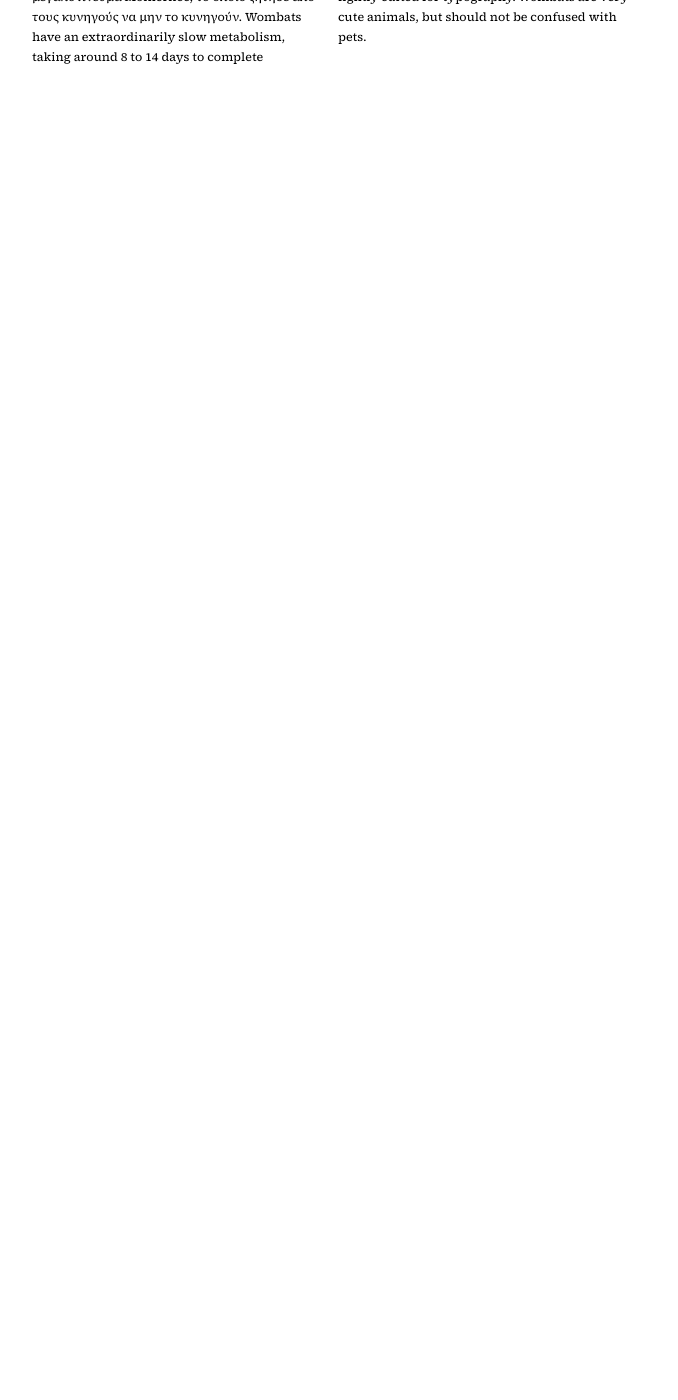
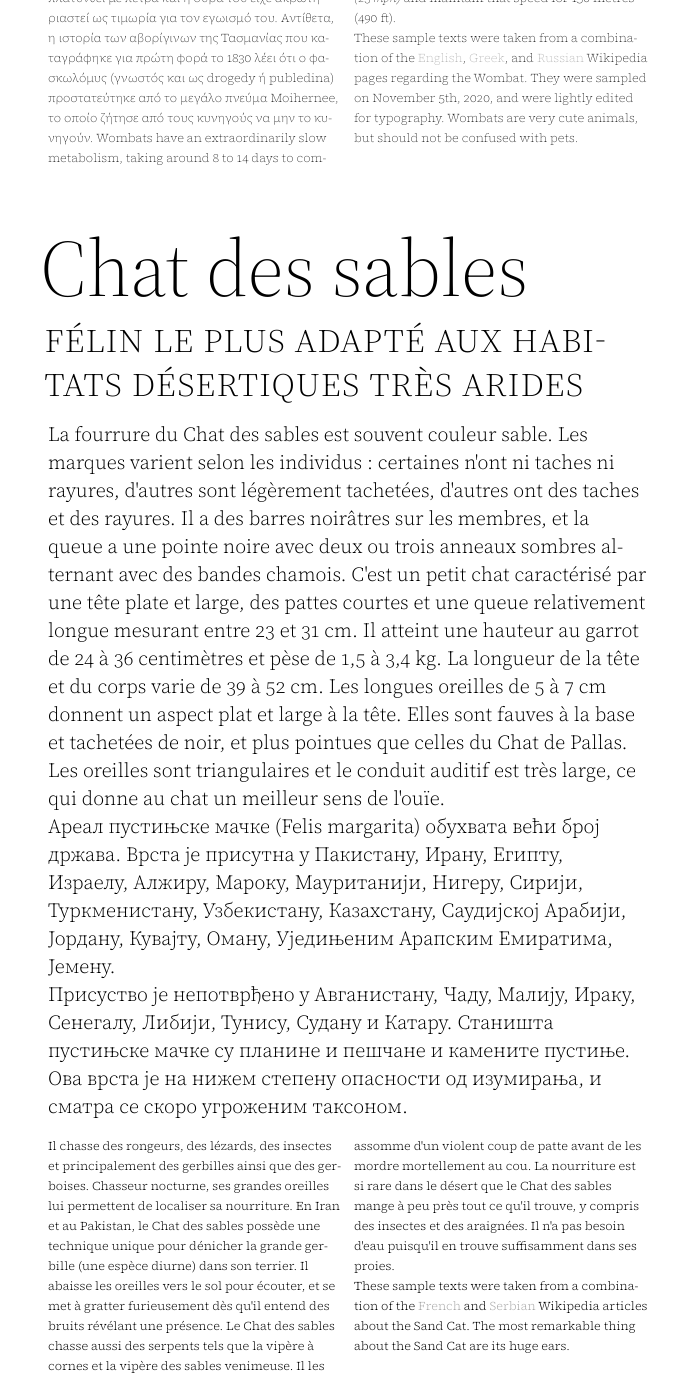
Before and after one commit to nicksherman/frankrolf.github.io, a Jekyll site: the page built from index.html, in a window 1280 px wide and 1400 px high, scrolled down 956 px. Shown: the whole window, without its empty margins (8-686 px from the left). Built offline with Jekyll 4.4.1, drawn with Linux system fonts in a browser that asks for light colours; before the commit the page ends 1048 px from its top, so only the background shows below that.

Commit message:
Sand Cat

```diff
--- /dev/null
+++ b/_includes/sand_cat.html
@@ -0,0 +1,27 @@
+<h3>Chat des sables</h3>
+<h4 lang="fr">Félin le plus adapté aux habitats désertiques très arides</h4>
+
+<p class="opsz_text">
+<span lang="fr">
+    La fourrure du Chat des sables est souvent couleur sable. Les marques varient selon les individus : certaines n'ont ni taches ni rayures, d'autres sont légèrement tachetées, d'autres ont des taches et des rayures. Il a des barres noirâtres sur les membres, et la queue a une pointe noire avec deux ou trois anneaux sombres alternant avec des bandes chamois. C'est un petit chat caractérisé par une tête plate et large, des pattes courtes et une queue relativement longue mesurant entre 23 et 31 cm. Il atteint une hauteur au garrot de 24 à 36 centimètres et pèse de 1,5 à 3,4 kg. La longueur de la tête et du corps varie de 39 à 52 cm. Les longues oreilles de 5 à 7 cm donnent un aspect plat et large à la tête. Elles sont fauves à la base et tachetées de noir, et plus pointues que celles du Chat de Pallas. Les oreilles sont triangulaires et le conduit auditif est très large, ce qui donne au chat un meilleur sens de l'ouïe.</span>
+<br>
+<span lang="sr">
+    Ареал пустињске мачке (Felis margarita) обухвата већи број држава. Врста је присутна у Пакистану, Ирану, Египту, Израелу, Алжиру, Мароку, Мауританији, Нигеру, Сирији, Туркменистану, Узбекистану, Казахстану, Саудијској Арабији, Јордану, Кувајту, Оману, Уједињеним Арапским Емиратима, Јемену.<br>
+    Присуство је непотврђено у Авганистану, Чаду, Малију, Ираку, Сенегалу, Либији, Тунису, Судану и Катару.
+    Станишта пустињске мачке су планине и пешчане и камените пустиње.
+    Ова врста је на нижем степену опасности од изумирања, и сматра се скоро угроженим таксоном.
+</span>
+</p>
+
+<div class="opsz_caption columns">
+<p lang="fr">
+    Il chasse des rongeurs, des lézards, des insectes et principalement des gerbilles ainsi que des gerboises. Chasseur nocturne, ses grandes oreilles lui permettent de localiser sa nourriture. En Iran et au Pakistan, le Chat des sables possède une technique unique pour dénicher la grande gerbille (une espèce diurne) dans son terrier. Il abaisse les oreilles vers le sol pour écouter, et se met à gratter furieusement dès qu'il entend des bruits révélant une présence. Le Chat des sables chasse aussi des serpents tels que la vipère à cornes et la vipère des sables venimeuse. Il les assomme d'un violent coup de patte avant de les mordre mortellement au cou. La nourriture est si rare dans le désert que le Chat des sables mange à peu près tout ce qu'il trouve, y compris des insectes et des araignées. Il n'a pas besoin d'eau puisqu'il en trouve suffisamment dans ses proies.</p>
+<p lang="en">
+    These sample texts were taken from a combination of the
+    <a href="https://fr.wikipedia.org/w/index.php?title=Chat_des_sables&oldid=175542026">
+    French</a> and
+    <a href="https://sr.wikipedia.org/w/index.php?title=Пустињска_мачка&oldid=23359607">
+    Serbian</a>
+    Wikipedia articles about the Sand Cat. The most remarkable thing about the Sand Cat are its huge ears.
+</span>
+</div>
--- a/_includes/wombat.html
+++ b/_includes/wombat.html
@@ -1,7 +1,7 @@
-    <h3 class="opsz_display">
+<h3>
     Wombat
 </h3>
-    <h4 class="opsz_subhead" lang="en">
+<h4 lang="en">
     Short-legged, muscular quadrupedal marsupial</h4>
      <!-- native to Australia -->
 <p class="opsz_text">
@@ -15,10 +15,12 @@
 </p>
 <!-- <p class="opsz_caption"> -->
 <div class="opsz_caption columns">
+<p>
 <span lang="el">
     Ιστορίες της ηπειρωτικής χώρας αναφέρουν ότι ο φασκωλόμυς προέρχεται από ένα πρόσωπο που ονομάζεται Warreen, το κεφάλι του οποίου είχε πεπλατυνθεί με πέτρα και η ουρά του είχε ακρωτηριαστεί ως τιμωρία για τον εγωισμό του. Αντίθετα, η ιστορία των αβορίγινων της Τασμανίας που καταγράφηκε για πρώτη φορά το 1830 λέει ότι ο φασκωλόμυς (γνωστός και ως drogedy ή publedina) προστατεύτηκε από το μεγάλο πνεύμα Moihernee, το οποίο ζήτησε από τους κυνηγούς να μην το κυνηγούν. </span>
 <span lang="en">
-        Wombats have an extraordinarily slow metabolism, taking around 8 to 14 days to complete digestion, which aids their survival in arid conditions. They generally move slowly. When threatened, however, they can reach <i>up to 40 km/h (25 mph)</i> and maintain that speed for 150 metres (490 ft).<br>
+    Wombats have an extraordinarily slow metabolism, taking around 8 to 14 days to complete digestion, which aids their survival in arid conditions. They generally move slowly. When threatened, however, they can reach <i>up to 40 km/h (25 mph)</i> and maintain that speed for 150 metres (490 ft).<br></p>
+    <p>
     These sample texts were taken from a combination of the
     <a href="https://en.wikipedia.org/w/index.php?title=Wombat&oldid=980083437">
     English</a>,
@@ -27,4 +29,5 @@
     <a href="https://ru.wikipedia.org/w/index.php?title=Вомбатовые&oldid=109754870">
     Russian</a> Wikipedia pages regarding the Wombat. They were sampled on November 5th, 2020, and were lightly edited for typography. Wombats are very cute animals, but should not be confused with pets.
 </span>
+</p>
 </div>
--- a/_layouts/default.html
+++ b/_layouts/default.html
@@ -1,12 +1,28 @@
 <!DOCTYPE html>
+
 	<html>
 		<head>
+		    <meta charset="utf-8">
+		    <meta name="viewport" content="width=device-width, user-scalable=no, initial-scale=1, maximum-scale=1">
+		    <meta name="format-detection" content="telephone=no">
 			<title>{{ page.title }}</title>
 			<!-- link to main stylesheet -->
 			<link rel="stylesheet" type="text/css" href="/style.css">
 		    <link rel="stylesheet" href="/source-serif-var.css">
 		</head>
 		<body>
-			{{ content }}
+	    <article spellcheck="false" lang="en">
+	    <h1>Source Serif 4</h1>
+	    <hr>
+
+		<div style="font-weight: 200;" class="container">
+		    {% include wombat.html %}
+		</div>
+
+		<div style="font-weight: 300;" class="container">
+		    {% include sand_cat.html %}
+		</div>
+
+		</article>
 		</body>
 	</html>
--- a/index.html
+++ b/index.html
@@ -1,8 +1,12 @@
 ---
 layout: default
-title: title
+title: Source Serif 4
 ---
 
-<div class="container">
-{% include wombat.html %}
+<div style="font-weight: 200;" class="container">
+    {% include wombat.html %}
 </div>
+
+<div style="font-weight: 300;" class="container">
+    {% include sand_cat.html %}
+</div>
```
Lines whose indentation alone changed are shown as unchanged.
